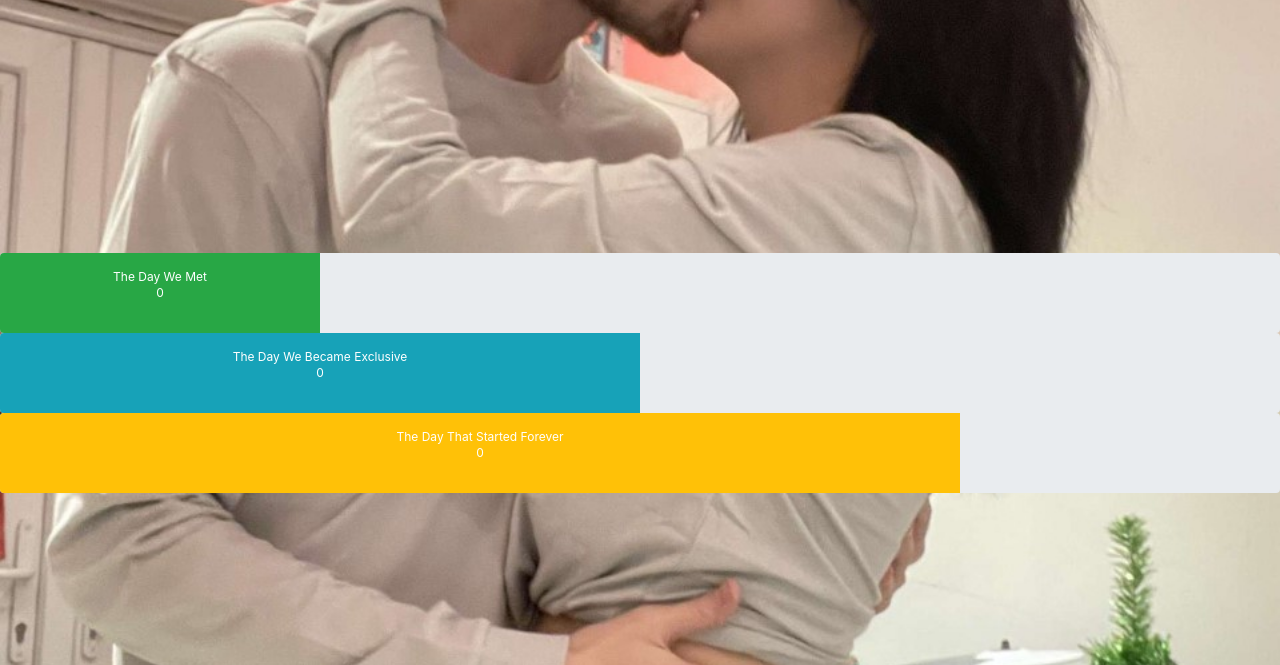
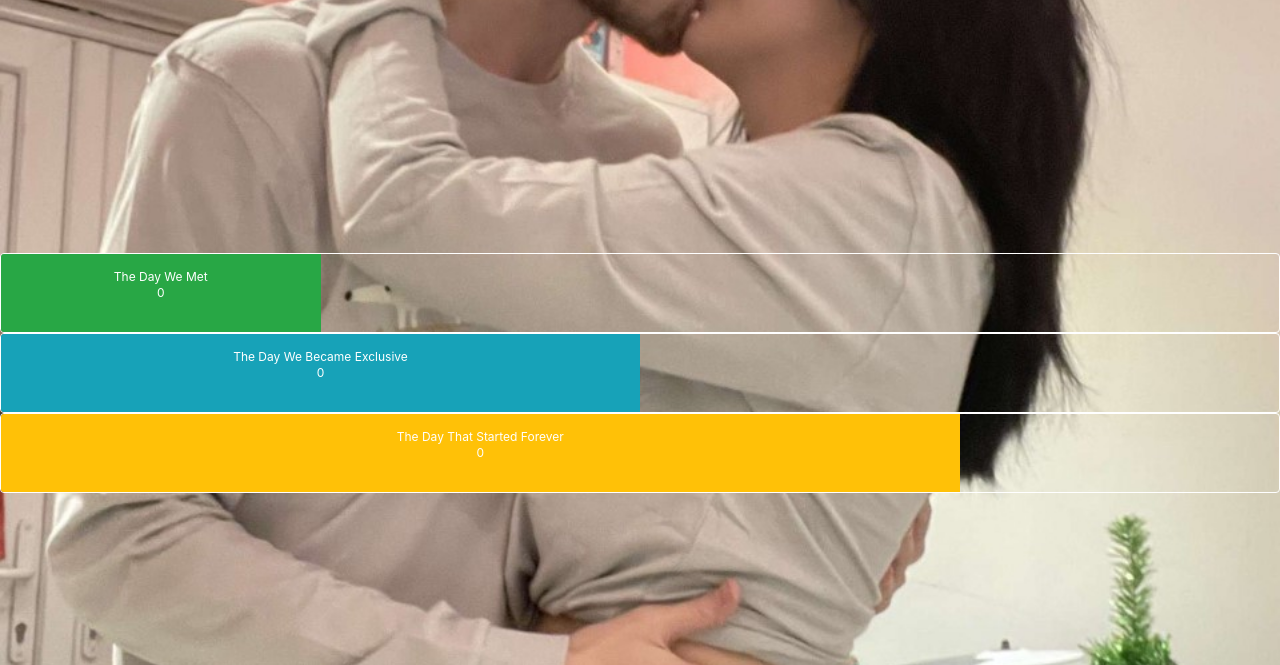
Before and after one commit to DanArmstrong124/danloz, a plain HTML site: page index.html in a window 1280 px wide. Shown: the part 135-800 px from the top of the page. Drawn offline with nearby package versions, Linux system fonts and the light colour scheme.

Commit message:
Adding background

```diff
--- a/index.html
+++ b/index.html
@@ -12,6 +12,8 @@
     <style>
         .progress{
             height:5rem;
+            background: transparent;
+            border: 1px solid white;
         }
     </style>
 
```
